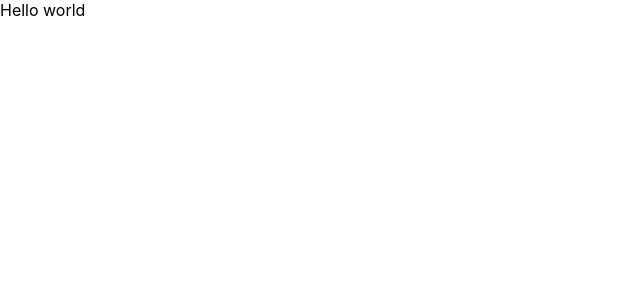
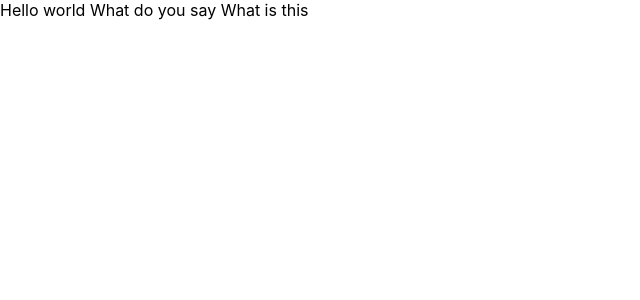
Before and after one commit to atiqueahmad5/bootcampclass2, a React (Create React App) app: page / in a window 1280 px wide. Shown: the top 300 px of the page, without its empty margins (0-640 px from the left). Built offline with nearby package versions, Linux system fonts and the light colour scheme.

Commit message:
what do you say

```diff
--- a/src/App.js
+++ b/src/App.js
@@ -5,6 +5,7 @@ function App() {
   return (
     <div>
       Hello world
+      What do you say What is this
     </div>
   );
 }
```
